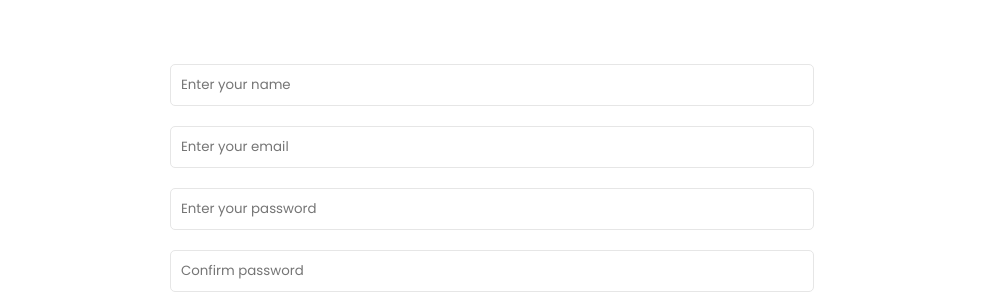
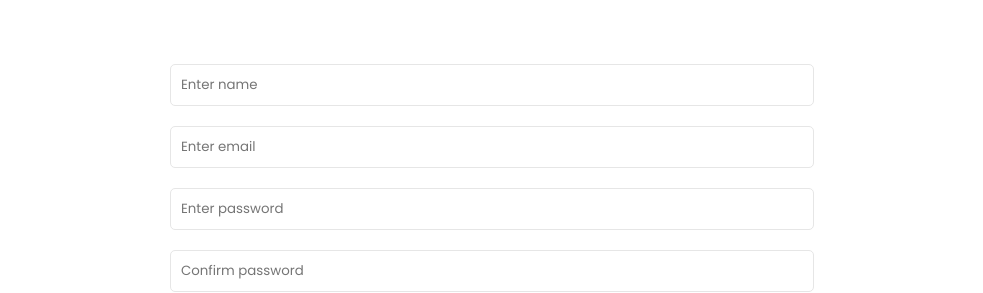
Before and after one commit to ejkim000/mern-tutorial, a React (Create React App) app in the folder frontend/: page /register in a window 1280 px wide. Shown: the part 259-552 px from the top of the page, without its empty margins (148-1131 px from the left). Built offline with nearby package versions, Linux system fonts and the light colour scheme.

Commit message:
fix error, change proxy to server url

```diff
--- a/frontend/package.json
+++ b/frontend/package.json
@@ -1,7 +1,7 @@
 {
   "name": "frontend",
   "version": "0.1.0",
-  "proxy": "http://localhost:3000",
+  "proxy": "http://localhost:3020",
   "private": true,
   "dependencies": {
     "@reduxjs/toolkit": "^1.9.5",
--- a/frontend/src/pages/Register.jsx
+++ b/frontend/src/pages/Register.jsx
@@ -53,7 +53,7 @@ function Register() {
       toast.error('Passwords do not match');
     } else {
       const userData = {
-        name, email, password2
+        name, email, password
       }
 
       dispatch(register(userData));
@@ -81,7 +81,7 @@ function Register() {
               id="name"
               name="name"
               value={name}
-              placeholder="Enter your name"
+              placeholder="Enter name"
               onChange={onChange}
             />
           </div>
@@ -92,7 +92,7 @@ function Register() {
               id="email"
               name="email"
               value={email}
-              placeholder="Enter your email"
+              placeholder="Enter email"
               onChange={onChange}
             />
           </div>
@@ -103,13 +103,13 @@ function Register() {
               id="password"
               name="password"
               value={password}
-              placeholder="Enter your password"
+              placeholder="Enter password"
               onChange={onChange}
             />
           </div>
           <div className="form-group">
             <input
-              type="password2"
+              type="password"
               className="form-control"
               id="password2"
               name="password2"
```
